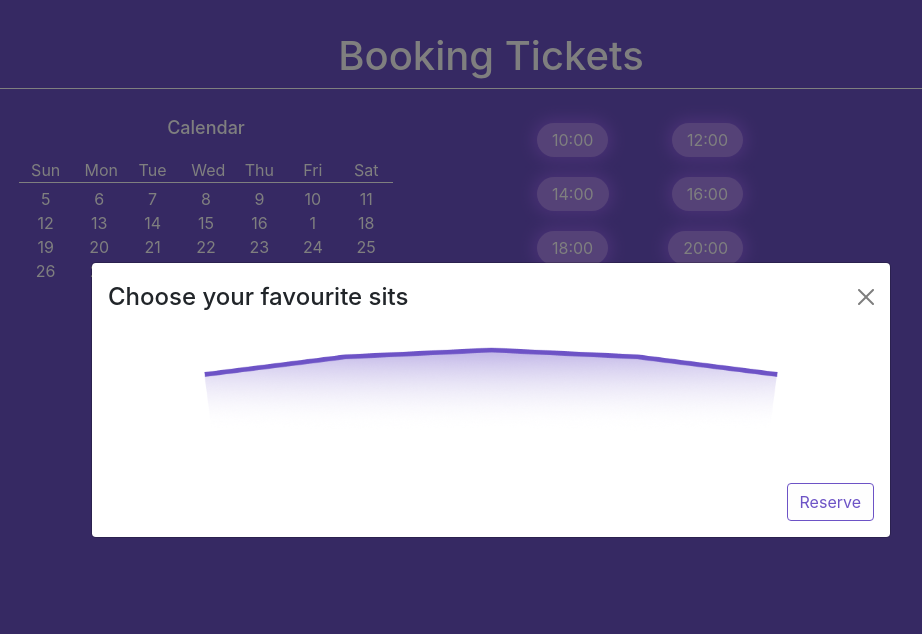
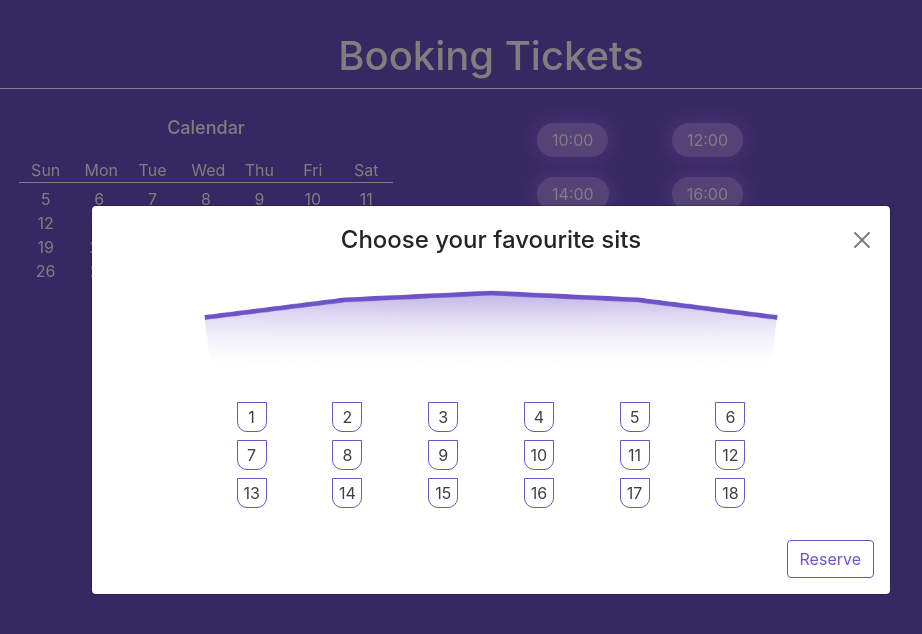
Before and after one commit to yaborodinov/Cinema-tickets, a React (Create React App) app: page / in a window 1280 px wide. Both pictures are taken after a click on the item "10:00". Shown: the top 634 px of the page, without its empty margins (149-1071 px from the left). Built offline with nearby package versions, Linux system fonts and the light colour scheme.

Commit message:
styled popup

```diff
--- a/src/App.jsx
+++ b/src/App.jsx
@@ -1,8 +1,8 @@
-import React from 'react';
+import React from "react";
 import { Col, Row, Container } from "react-bootstrap";
 
 import { Time, Title, FlexUl, Calendar,Popup } from "./components";
-import  {AppWrapper}  from './styled/AppWrapper';
+import  {AppWrapper}  from "./styled/AppWrapper";
 
 
 
@@ -10,7 +10,7 @@ import  {AppWrapper}  from './styled/AppWrapper';
 
 
 function App() {
-  const session = ['10:00', '12:00', '14:00', '16:00', '18:00', '20:00']
+  const session = ["10:00", "12:00", "14:00", "16:00", "18:00", "20:00"]
   const [modalShow, setModalShow] = React.useState(false);
 
 
--- a/src/components/Calendar.jsx
+++ b/src/components/Calendar.jsx
@@ -1,4 +1,4 @@
-import React from 'react';
+import React from "react";
 import {Row} from "react-bootstrap"
 
 import {
--- a/src/components/FlexUl.jsx
+++ b/src/components/FlexUl.jsx
@@ -1,4 +1,4 @@
-import React from 'react'
+import React from "react"
 
 import { StyledFlexUl } from "../styled/components/FlexUl"
 
--- a/src/components/Time.jsx
+++ b/src/components/Time.jsx
@@ -1,4 +1,4 @@
-import React from 'react'
+import React from "react"
 
 import { StyledTime } from "../styled/components/Time"
 
--- a/src/components/Title.jsx
+++ b/src/components/Title.jsx
@@ -1,4 +1,4 @@
-import React from 'react'
+import React from "react"
 
 import { StyledTitle } from "../styled/components/Title";
 
--- a/src/components/popup/Popup.jsx
+++ b/src/components/popup/Popup.jsx
@@ -1,11 +1,13 @@
-import React from 'react';
-import { Modal } from "react-bootstrap"
+import React, {useState} from "react";
+import { Modal,Row,Col } from "react-bootstrap"
 
-import { StyledButton } from "../../styled/components/popup/StyledPopup";
+import { StyledButton,StyledSit, StyledHeader } from "../../styled/components/popup/StyledPopup";
 
 import ScreenImg from "../../images/cinemaScreen.png"
 
 function Popup(props) {
+  const sits = ["1", "2", "3", "4", "5", "6", "7", "8", "9", "10", "11", "12", "13", "14", "15", "16", "17", "18"]
+  const [isFree, setIsFree] = useState(true);
   return (
     <Modal
       {...props}
@@ -13,17 +15,30 @@ function Popup(props) {
       aria-labelledby="contained-modal-title-vcenter"
       centered
     >
-      <Modal.Header closeButton className="border-0">
-        <Modal.Title id="contained-modal-title-vcenter" >
+      <StyledHeader closeButton className="border-0">
+        <Modal.Title id="contained-modal-title-vcenter" className="mx-auto">
           Choose your favourite sits
         </Modal.Title>
-      </Modal.Header>
+      </StyledHeader>
       <Modal.Body className="d-flex flex-column justify-content-center">
-        <img className="w-75 ms-auto me-auto" src={ScreenImg} alt="#"/>
-
+        <img className="w-75 mx-auto" src={ScreenImg} alt="#" />
+        <Row className="w-75 mx-auto" xs={6}>
+          {sits.map((el, index) => (
+            <Col
+              className="d-flex justify-content-center mt-2"
+              key={`${el}_${index}`}
+            >
+              <StyledSit className={isFree === true? "":"active"}>
+                {el}
+              </StyledSit>
+            </Col>
+          ))}
+        </Row>
       </Modal.Body>
       <Modal.Footer className="border-0">
-        <StyledButton variant="outline-primary" onClick={props.onHide}>Reserve</StyledButton>
+        <StyledButton variant="outline-primary" onClick={props.onHide}>
+          Reserve
+        </StyledButton>
       </Modal.Footer>
     </Modal>
   );
--- a/src/styled/Global.js
+++ b/src/styled/Global.js
@@ -20,16 +20,16 @@ ul,ol,li{
 }
 `
 
-
 export const theme = {
   colors: {
-    primary: "#FEFEFE",
-    secondary: "#3E3F43",
-    violet: "#6d53c6",
-    yellow: "#feef5c",
-    backgroundViolet: "#aa85ee",
+    primary: '#FEFEFE',
+    secondary: '#3E3F43',
+    violet: '#6d53c6',
+    yellow: '#feef5c',
+    backgroundViolet: '#aa85ee',
+    disabled:'#ccc',
   },
   transition:{
-    transition: "all 0.2s linear",
+    transition: 'all 0.2s linear',
   },
 }
--- a/src/styled/components/Calendar.js
+++ b/src/styled/components/Calendar.js
@@ -1,5 +1,5 @@
 import styled, {css} from 'styled-components';
-import {Col} from "react-bootstrap"
+import {Col} from 'react-bootstrap'
 
 export const StyledCalendarTitle = styled('h3')`
   color: ${props=>props.color || props.theme.colors.primary};
@@ -32,7 +32,7 @@ ${props => props.border && css`
 
 `;
 
-export const CalendarWrapper = styled("div")`
+export const CalendarWrapper = styled('div')`
   max-width:350px;
   min-width:300px;
   margin-left: auto;
--- a/src/styled/components/popup/StyledPopup.js
+++ b/src/styled/components/popup/StyledPopup.js
@@ -1,18 +1,60 @@
-import styled from "styled-components";
+import styled,{css} from 'styled-components';
 
-import { Button } from "react-bootstrap";
+import { Button } from 'react-bootstrap';
+import {Modal} from 'react-bootstrap'
 
 
 
-
+export const StyledHeader = styled(Modal.Header)`
+  .btn-close{
+    position: absolute;
+    right: 12px;
+    margin: 0;
+    &:focus{
+      box-shadow:none;
+    }
+  }
+`
 
 export const StyledButton = styled(Button)`
   border-color:${props => props.theme.colors.violet};
   color:${props => props.theme.colors.violet};
   background-color: ${props => props.theme.colors.primary};
+  transition: ${props=>props.theme.transition.transition};
   &:hover{
     background-color: ${props => props.theme.colors.violet};
     color:${props => props.theme.colors.primary};
     border-color: ${props => props.theme.colors.violet};
+  };
+
+  `
+
+
+export const StyledSit = styled('div')`
+  display: flex;
+  justify-content: center;
+  align-items: center;
+  width:30px;
+  height: 30px;
+  border:1px solid ${props=>props.theme.colors.violet};
+  border-radius: 0 0 10px 10px;
+  color:${props => props.theme.colors.secondary};
+  transition: ${props=>props.theme.transition.transition};
+  &:hover{
+    cursor: pointer;
+    background-color:${props => props.theme.colors.violet};
+    color:${props => props.theme.colors.primary};
+  };
+  &.active{
+    background-color:${props => props.theme.colors.violet};
+    color:${props => props.theme.colors.primary};
   }
-  `
+
+  ${props => props.disabled && css`
+    background-color:${props => props.theme.colors.disabled};
+    color:${props => props.theme.colors.primary};
+    &:hover{
+      cursor: default;
+    };
+  `};
+`
```
Also changed, not shown: src/components/index.js (+5 -5 lines), src/index.jsx (+5 -5 lines).
